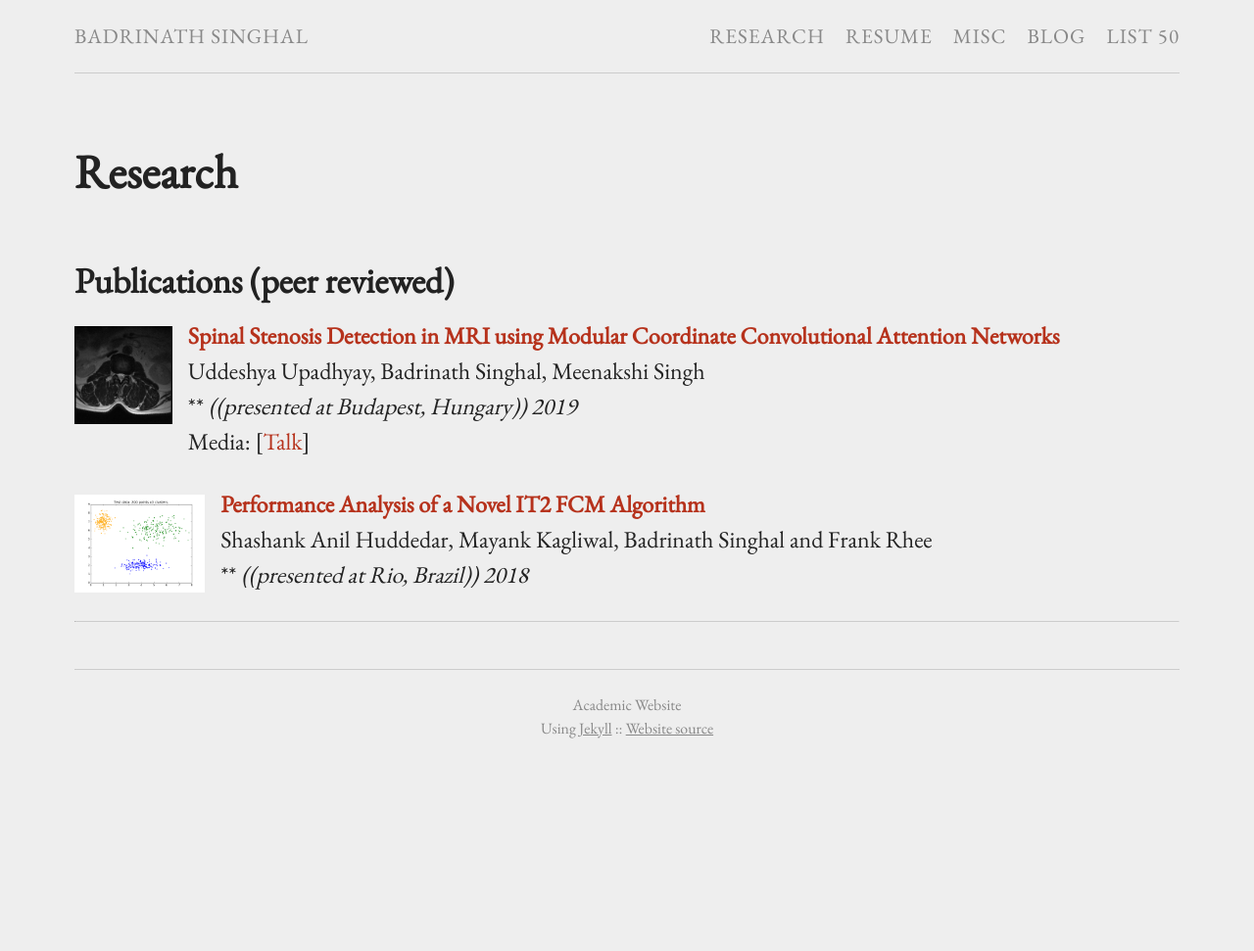
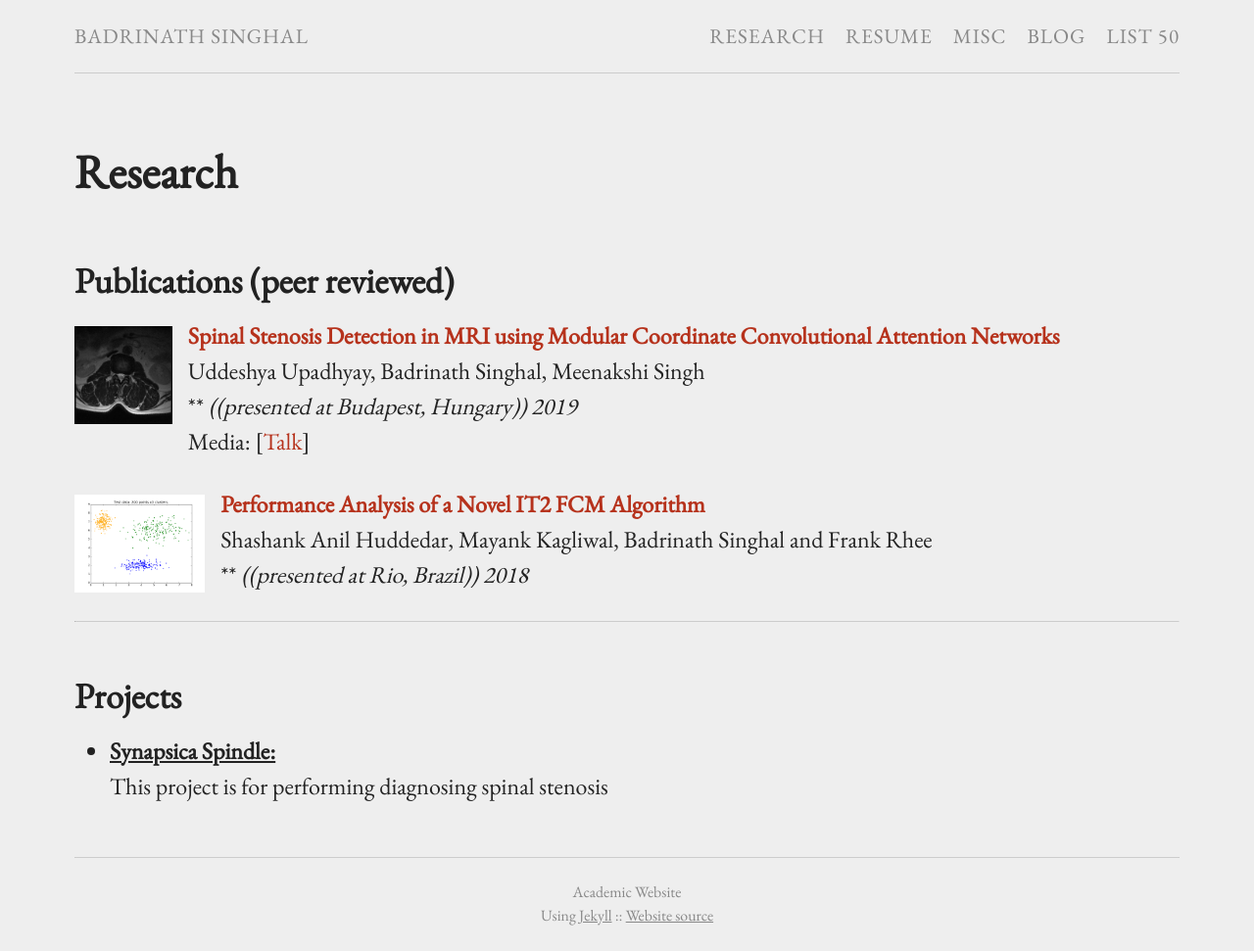
Before and after one commit to BadrinathS/BadrinathS.github.io, a Jekyll site: the page built from research.md, in a window 1280 px wide. Shown: the whole page at 98% size. Built offline with Jekyll 4.4.1, drawn with Linux system fonts in a browser that asks for light colours; before the commit the page ends 900 px from its top, so only the background shows below that.

Commit message:
Update research.md

```diff
--- a/research.md
+++ b/research.md
@@ -60,3 +60,9 @@ pubs:
 {% endfor %}
 
 <hr>
+
+## Projects
+
+<ul>
+    <li><b><u>Synapsica Spindle:</u></b><br> This project is for performing diagnosing spinal stenosis </li>
+</ul>
```
